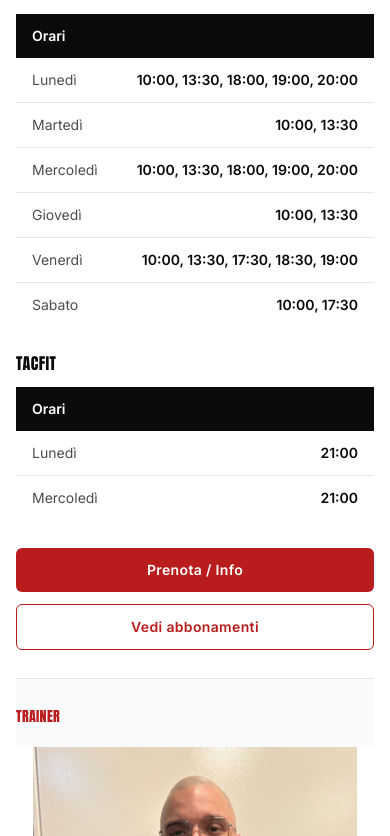
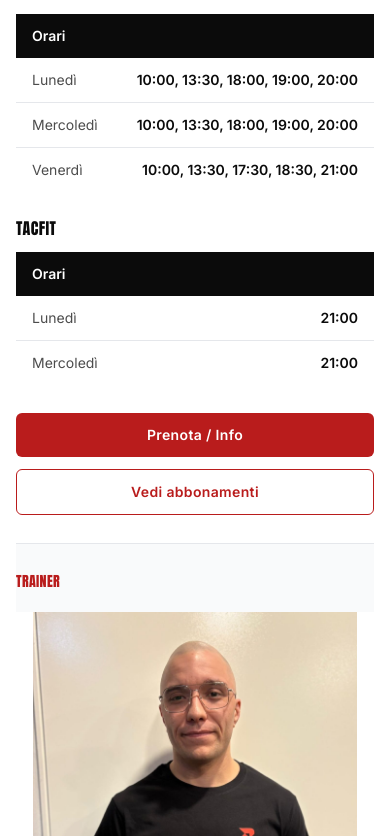
Before and after one commit to alelodato/red-gym, a Next.js app: page /courses in a window 390 px wide. Shown: the part 4268-5104 px from the top of the page. Built offline with nearby package versions, Linux system fonts and the light colour scheme.

Commit message:
modificato font navbar menu

```diff
--- a/app/about/page.js
+++ b/app/about/page.js
@@ -99,7 +99,7 @@ function StatsBand({
     { value: "1.800", label: "mq di struttura", note: "spazi ampi e organizzati" },
     { value: "7", label: "anni di attività", note: "a Fonte Nuova" },
     { value: "8+", label: "discipline", note: "corsi e percorsi per ogni livello" },
-    { value: "TOP", label: "macchinari", note: "attrezzatura di ultima generazione" },
+    { value: "TOP", label: "macchinari", note: "Macchinari professionali Olicrom e attrezzatura di ultima generazione" },
   ];
 
   return (
@@ -133,7 +133,7 @@ function StatsBand({
               <p className="mt-3 text-white/85 leading-relaxed">{lead}</p>
             </div>
 
-            <div className="mt-10 grid gap-4 sm:gap-6 sm:grid-cols-2 lg:grid-cols-4">
+            <div className="mt-5 mb-5 grid gap-4 sm:gap-6 sm:grid-cols-2 lg:grid-cols-4">
               {stats.map((s) => (
                 <div
                   key={s.value + s.label}
--- a/app/courses/page.js
+++ b/app/courses/page.js
@@ -200,11 +200,8 @@ const COURSES = [
         title: "Funzionale",
         schedule: [
           { day: "Lunedì", time: "10:00, 13:30, 18:00, 19:00, 20:00" },
-          { day: "Martedì", time: "10:00, 13:30" },
           { day: "Mercoledì", time: "10:00, 13:30, 18:00, 19:00, 20:00" },
-          { day: "Giovedì", time: "10:00, 13:30" },
-          { day: "Venerdì", time: "10:00, 13:30, 17:30, 18:30, 19:00" },
-          { day: "Sabato", time: "10:00, 17:30" },
+          { day: "Venerdì", time: "10:00, 13:30, 17:30, 18:30, 21:00" },
         ],
       },
       {
@@ -230,7 +227,7 @@ const COURSES = [
     schedule: [
       { day: "Lunedì", time: "09:00" },
       { day: "Martedì", time: "09:00" },
-      { day: "Mercoledì", time: "09:00" },
+      { day: "Mercoledì", time: "09:00, 11:00" },
       { day: "Giovedì", time: "09:00" },
       { day: "Venerdì", time: "09:00, 11:00" },
       { day: "Sabato", time: "11:00" },
@@ -259,23 +256,41 @@ const COURSES = [
     description:
       "La boxe è uno degli sport più completi: migliora forza, resistenza, coordinazione e riflessi, ma soprattutto costruisce fiducia, autocontrollo e determinazione.\n\nIl percorso è guidato e strutturato: tecnica, lavoro al sacco, combinazioni e condizionamento. La prepugilistica è perfetta per chi vuole costruire basi solide (anche senza contatto) con metodo e disciplina.\n\nAllenamenti seri e progressivi: tecnica, timing e condizionamento, con attenzione alla sicurezza e alla crescita dell'allievo.",
     schedules: [
+
       {
         title: "Boxe",
+        trainer: "Sperandio",
         schedule: [
-          { day: "Martedì", time: "20:30" },
-          { day: "Giovedì", time: "20:30" },
+          { day: "Martedì", time: "19:00" },
+          { day: "Giovedì", time: "19:00" },
           { day: "Sabato", time: "19:30" },
+        ],
+      },
+      {
+        title: "Boxe Agonisti",
+        trainer: "Sperandio",
+        schedule: [
+          { day: "Lunedì", time: "16:00" },
+          { day: "Martedì", time: "16:00" },
+          { day: "Mercoledì", time: "16:00" },
+          { day: "Giovedì", time: "16:00" },
+          { day: "Sabato", time: "16:00" },
+        ],
+      },
+      {
+        title: "Boxe Amatoriale Bambini",
+        trainer: "Sperandio",
+        schedule: [
+          { day: "Martedì", time: "17:30" },
+          { day: "Giovedì", time: "17:30" },
         ],
       },
       {
         title: "Prepugilistica",
         schedule: [
-          { day: "Lunedì", time: "10:00, 13:30, 18:00, 19:00, 20:00" },
           { day: "Martedì", time: "10:00, 13:30" },
-          { day: "Mercoledì", time: "10:00, 13:30, 18:00, 19:00, 20:00" },
           { day: "Giovedì", time: "10:00, 13:30" },
-          { day: "Venerdì", time: "10:00, 13:30, 17:30, 18:30, 19:00" },
-          { day: "Sabato", time: "10:00, 17:30" },
+          { day: "Sabato", time: "10:00" },
         ],
       },
     ],
@@ -293,7 +308,7 @@ const COURSES = [
       "La kickboxing unisce pugni e calci in un allenamento completo, dinamico e coinvolgente. Migliora potenza e resistenza, coordinazione e agilità, tecnica e concentrazione.\n\nÈ perfetta sia per chi inizia sia per chi ha già esperienza: ogni lezione è pensata per farti crescere con metodo, in sicurezza e sempre seguito.\n\nProgressioni chiare e lavoro tecnico: migliora sicurezza nei colpi, timing e condizionamento, senza improvvisazione.",
     schedule: [
       { day: "Martedì", time: "20:30" },
-      { day: "Sabato", time: "19:30" },
+      { day: "Giovedì", time: "20:30" },
     ],
     trainers: [{ name: "ANTON IOAN CATALIN", image: "NATALINO.jpeg", bio: "MAESTRO KICKBOXING" }],
   },
@@ -323,16 +338,13 @@ const COURSES = [
         title: "Karate Bambini 4-6 Anni",
         schedule: [
           { day: "Martedì", time: "17:00" },
-          { day: "Mercoledì", time: "17:00" },
           { day: "Giovedì", time: "17:00" },
-          { day: "Venerdì", time: "17:00" },
         ],
       },
       {
         title: "Karate Bambini 7-11 Anni",
         schedule: [
           { day: "Martedì", time: "18:00" },
-          { day: "Mercoledì", time: "18:00" },
           { day: "Giovedì", time: "18:00" },
         ],
       },
@@ -340,7 +352,6 @@ const COURSES = [
         title: "Karate Ragazzi",
         schedule: [
           { day: "Martedì", time: "19:00" },
-          { day: "Mercoledì", time: "19:00" },
           { day: "Giovedì", time: "19:00" },
         ],
       },
--- a/app/page.js
+++ b/app/page.js
@@ -21,7 +21,7 @@ function Hero({
     </>
   ),
   subtitle =
-    "RED GYM e' la tua palestra a Fonte Nuova: sala pesi, allenamento funzionale e sport da combattimento. Scopri i nostri corsi e allenati con noi!",
+  "RED GYM e' la tua palestra a Fonte Nuova: sala pesi, allenamento funzionale e sport da combattimento. Scopri i nostri corsi e allenati con noi!",
   className = "",
 }) {
   return (
@@ -357,7 +357,7 @@ function DiagonalBand({ image = "palestra1.webp", kicker = "Red Gym", title = "S
 export default function HomePage() {
   const ABOUT_IMAGES = [
     { src: "palestra6.webp", alt: "Sala pesi moderna" },
-    { src: "combat.jpg", alt: "Sala sport da combattimento" },
+    { src: "sala1.jpeg", alt: "Sala sport da combattimento" },
     { src: "yoga.jpg", alt: "Benessere" },
     { src: "community.jpeg", alt: "Community Red Gym" },
   ];
@@ -378,27 +378,35 @@ export default function HomePage() {
             />
 
             {/* Aumentato gap su mobile: gap-10 invece di gap-6 */}
-            <div className="mt-6 lg:mt-10 grid gap-10 lg:grid-cols-12">
-              <div className="order-1 lg:order-2 lg:col-span-5 hidden lg:block">
-                <ImageGrid images={ABOUT_IMAGES} />
+            <div className="mt-6 lg:mt-10">
+              {/* ROW 1: Macchinari (sinistra) + ImageGrid (destra) */}
+              <div className="grid gap-10 lg:grid-cols-2 lg:items-center">
+                <div>
+                  <Card
+                    kicker="Attrezzatura e Sport da Combattimento"
+                    title="Macchinari e Sale Dedicate"
+                    imageSrc="palestra6.webp"
+                    imageAlt="Sala pesi moderna e sport da combattimento"
+                    text="Strumenti selezionati per sicurezza, comfort ed efficacia: qui trovi macchinari che fanno la differenza. E per chi ama il combattimento, spazi dedicati a Boxe, MMA e arti marziali — organizzati e con l'atmosfera giusta per allenarti con metodo e concentrazione."
+                    href="/about"
+                    ctaLabel="Scopri la palestra"
+                  />
+                </div>
+                <div className="hidden lg:block">
+                  <ImageGrid images={ABOUT_IMAGES} />
+                </div>
               </div>
 
-              <div className="order-2 lg:order-1 lg:col-span-7 grid gap-10 md:grid-cols-2">
+              {/* ROW 2: Benessere (sinistra) + Community (destra) */}
+              <div className="grid gap-10 lg:grid-cols-2 mt-10">
                 <Card
-                  kicker="Attrezzatura e Ambienti"
-                  title="Macchinari di livello"
-                  imageSrc="palestra6.webp"
-                  imageAlt="Sala pesi moderna"
-                  text='Strumenti selezionati per sicurezza, comfort ed efficacia. Non i soliti attrezzi "da catalogo": qui trovi macchinari che fanno la differenza.'
-                />
-                <Card
-                  kicker="Sport da combattimento"
-                  title="Sale dedicate"
-                  imageSrc="sala2.jpeg"
-                  imageAlt="Sala sport da combattimento"
-                  text="Boxe, prepugilistica, MMA e discipline tecniche: spazi organizzati e atmosfera giusta per allenarti con metodo e concentrazione."
-                  href="/about"
-                  ctaLabel="Scopri la palestra"
+                  kicker="Benessere"
+                  title="Mente e Corpo in Equilibrio"
+                  imageSrc="benessere.webp"
+                  imageAlt="Corsi di yoga e ginnastica dolce"
+                  text="Yoga, pilates, ginnastica posturale e corsi pensati per il tuo benessere a 360°. Un approccio più dolce all'allenamento, ideale per ritrovare equilibrio, flessibilità e serenità — adatto a ogni età e livello."
+                  href="/courses"
+                  ctaLabel="I nostri corsi"
                 />
                 <Card
                   kicker="Community"
@@ -466,16 +474,33 @@ export default function HomePage() {
             <SectionHead
               kicker="Abbonamenti"
               title="Scegli la formula giusta."
-              lead="Soluzioni flessibili e percorsi dedicati: la cosa importante è allenarsi con continuità, con un ambiente che ti sostiene davvero."
+              lead="Prezzi chiari, nessuna sorpresa. Che tu venga una volta a settimana o ti alleni ogni giorno, c'è una soluzione pensata per te."
               ctaHref="/pricing"
               ctaLabel="Vedi piani e abbonamenti"
             />
 
-            {/* Aumentato gap su mobile: gap-10 */}
             <div className="mt-8 lg:mt-10 grid gap-10 lg:grid-cols-3 lg:gap-6">
-              <Card kicker="Flessibile" title="Mensile" text="Perfetto per iniziare, prendere ritmo e capire il percorso giusto per te." href="/pricing#pesi" ctaLabel="Scopri" />
-              <Card kicker="Continuità" title="Annuale" text="Se vuoi risultati concreti, la costanza è tutto. Questa è la scelta più completa." href="/pricing#annuale" ctaLabel="Dettagli" />
-              <Card kicker="Corsi" title="Attività" text="Pacchetti e accessi dedicati alle discipline: scegli cosa ti rappresenta e allenati con metodo." href="/pricing#corsi" ctaLabel="Vedi opzioni" />
+              <Card
+                kicker="Sala Pesi & Fitness"
+                title="Entra e allenati"
+                text="Accesso libero alla sala pesi con fasce orarie flessibili. Scegli l'orario che fa per te — da 1 mese fino all'annuale, con sconti dedicati."
+                href="/pricing#pesi"
+                ctaLabel="Vedi gli abbonamenti"
+              />
+              <Card
+                kicker="Massimo risparmio"
+                title="Formula annuale"
+                text="L'abbonamento annuale è la scelta di chi vuole risultati veri. Iscrizione inclusa, possibilità di rateizzare e omaggio borsone."
+                href="/pricing#annuale"
+                ctaLabel="Scopri il piano annuale"
+              />
+              <Card
+                kicker="Corsi & Discipline"
+                title="Boxe, Judo, Karate e altro"
+                text="Pacchetti mensili dedicati per ogni disciplina: Boxe, Judo, Grappling, Karate. Già socio? Aggiungi un corso a soli 40€."
+                href="/pricing#corsi"
+                ctaLabel="Esplora i corsi"
+              />
             </div>
           </WhiteSection>
           <DiagonalPromoOver65
--- a/components/Navbar.js
+++ b/components/Navbar.js
@@ -125,7 +125,7 @@ export default function Navbar() {
                     key={i.href}
                     href={i.href}
                     className={[
-                      "text-sm lg:text-base font-semibold tracking-wide transition-colors",
+                      "text-sm font-display lg:text-2xl tracking-wide transition-colors",
                       active
                         ? "text-brand-red"
                         : "text-brand-black/80 hover:text-brand-red",
```
